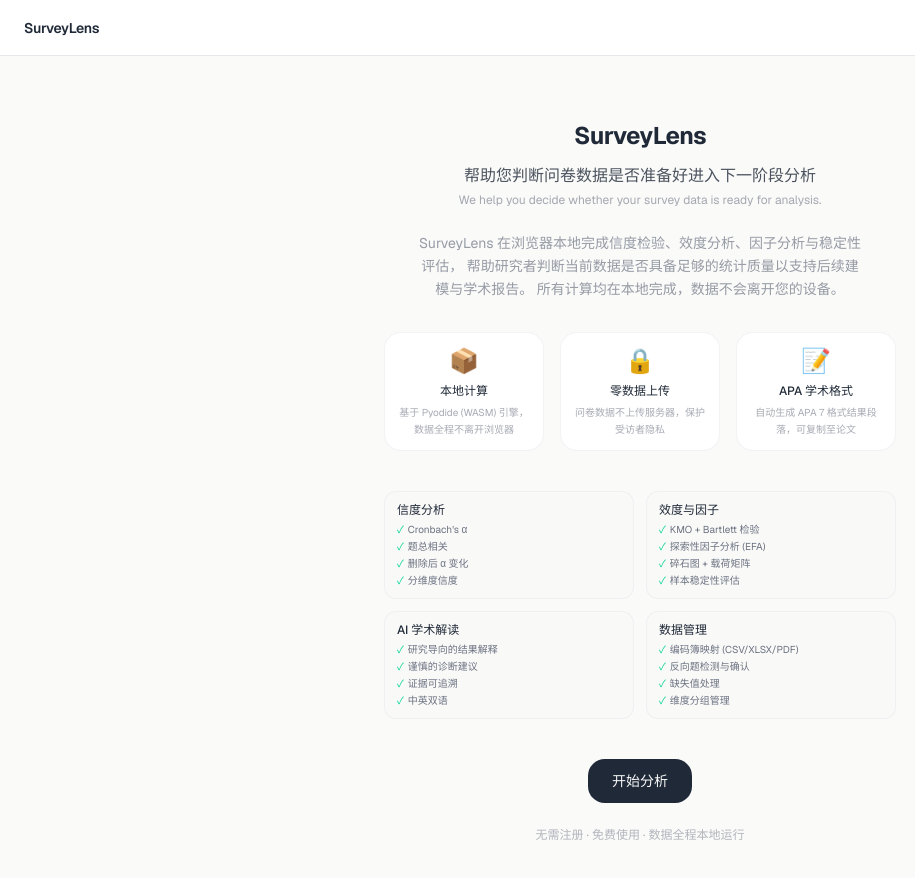
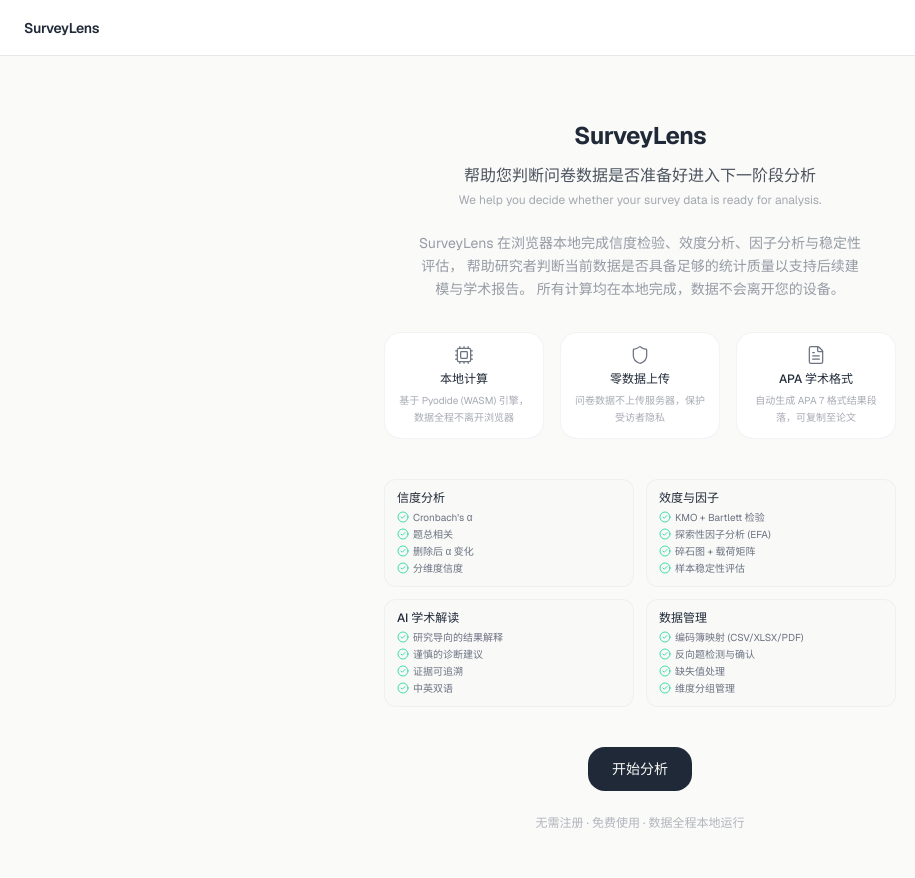
Before and after one commit to Miao0-o/reliability-analysis-system, a Next.js app: page /reliability-analysis-system/ in a window 1280 px wide. Shown: the top 878 px of the page, without its empty margins (0-915 px from the left). Built offline with nearby package versions, Linux system fonts and the light colour scheme.

Commit message:
Fix: landing page icons — emoji→Lucide, consistent minimalist style

```diff
--- a/src/app/page.tsx
+++ b/src/app/page.tsx
@@ -1,4 +1,5 @@
 import Link from "next/link";
+import { Cpu, Shield, FileText, CheckCircle2 } from "lucide-react";
 
 export default function Home() {
   return (
@@ -22,9 +23,9 @@
         </p>
 
         <div className="grid grid-cols-3 gap-4 mb-10 w-full max-w-lg">
-          <Feature icon="&#x1F4E6;" title="本地计算" desc="基于 Pyodide (WASM) 引擎，数据全程不离开浏览器" />
-          <Feature icon="&#x1F512;" title="零数据上传" desc="问卷数据不上传服务器，保护受访者隐私" />
-          <Feature icon="&#x1F4DD;" title="APA 学术格式" desc="自动生成 APA 7 格式结果段落，可复制至论文" />
+          <Feature icon={<Cpu className="w-5 h-5" strokeWidth={1.5} />} title="本地计算" desc="基于 Pyodide (WASM) 引擎，数据全程不离开浏览器" />
+          <Feature icon={<Shield className="w-5 h-5" strokeWidth={1.5} />} title="零数据上传" desc="问卷数据不上传服务器，保护受访者隐私" />
+          <Feature icon={<FileText className="w-5 h-5" strokeWidth={1.5} />} title="APA 学术格式" desc="自动生成 APA 7 格式结果段落，可复制至论文" />
         </div>
 
         <div className="grid grid-cols-2 gap-3 mb-10 w-full max-w-lg text-left">
@@ -49,10 +50,10 @@
   );
 }
 
-function Feature({ icon, title, desc }: { icon: string; title: string; desc: string }) {
+function Feature({ icon, title, desc }: { icon: React.ReactNode; title: string; desc: string }) {
   return (
     <div className="flex flex-col items-center gap-1.5 p-3 rounded-xl bg-card border border-border/50">
-      <span className="text-2xl">{icon}</span>
+      <span className="text-muted-foreground">{icon}</span>
       <p className="text-xs font-medium text-foreground">{title}</p>
       <p className="text-[10px] text-muted-foreground/60 leading-relaxed">{desc}</p>
     </div>
@@ -66,7 +67,8 @@
       <ul className="text-[10px] text-muted-foreground space-y-0.5">
         {items.map((item, i) => (
           <li key={i} className="flex items-center gap-1">
-            <span className="text-emerald-400">&#x2713;</span> {item}
+            <CheckCircle2 className="w-3 h-3 text-emerald-400 shrink-0" strokeWidth={1.5} />
+            {item}
           </li>
         ))}
       </ul>
```
Also changed, not shown: 33 other files (tests, documents, lock files or other folders).
